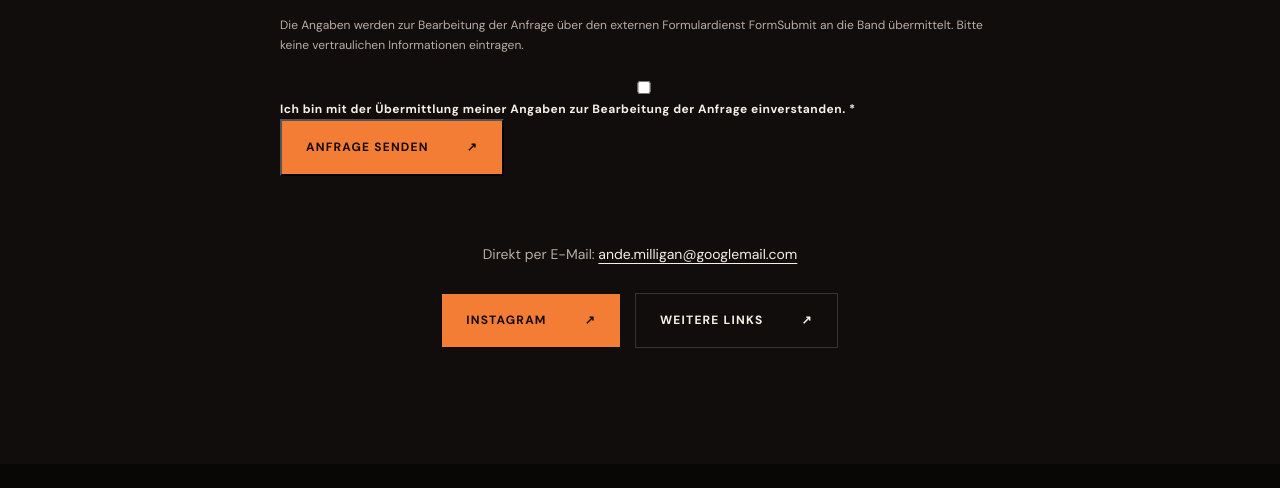
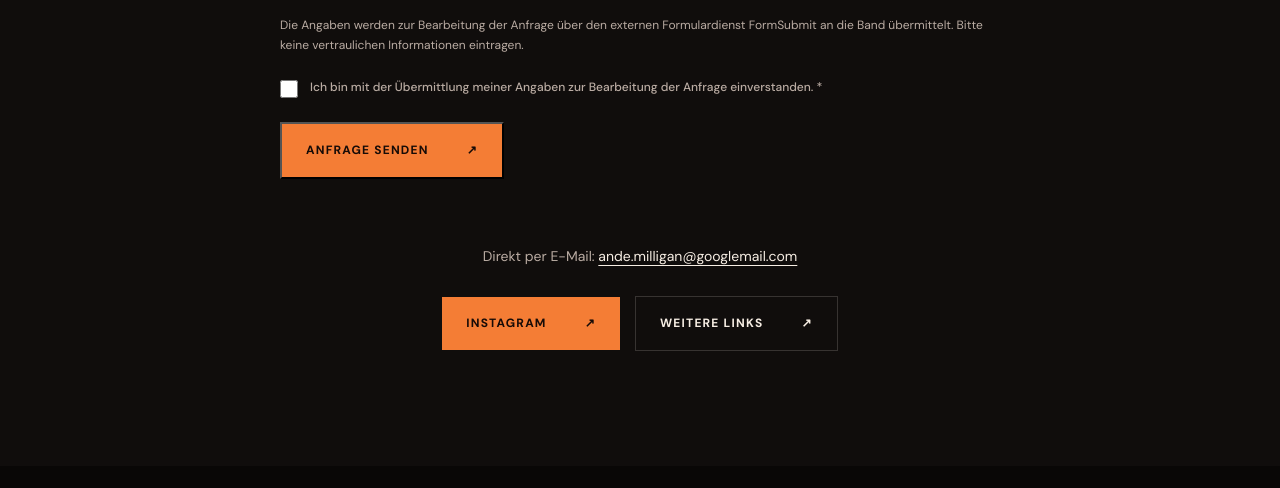
Before and after one commit to andemilligan-oss/rockin-chair-website, a plain HTML site: page index.html in a window 1280 px wide. Shown: the part 4073-4561 px from the top of the page. Drawn offline with nearby package versions, Linux system fonts and the light colour scheme.

Commit message:
Einwilligungsfeld im Kontaktformular korrekt darstellen

```diff
--- a/styles.css
+++ b/styles.css
@@ -53,3 +53,10 @@
 .contact-direct a{text-decoration:underline;text-underline-offset:4px;color:var(--cream);overflow-wrap:anywhere}
 .booking-actions{margin-top:28px}
 @media(max-width:600px){.contact-grid{grid-template-columns:1fr}.field-wide{grid-column:auto}.contact-form .button{width:100%}}
+
+
+/* Datenschutz-Zustimmung im Kontaktformular */
+.privacy-check{margin:18px 0 24px}
+.privacy-check label{display:flex;align-items:flex-start;gap:12px;line-height:1.6;font-size:12px;font-weight:500;letter-spacing:0;color:var(--muted);cursor:pointer}
+.privacy-check input[type="checkbox"]{width:18px;height:18px;min-width:18px;margin:2px 0 0;padding:0;accent-color:var(--orange)}
+.contact-form button[disabled]{opacity:.6;cursor:wait}
```
